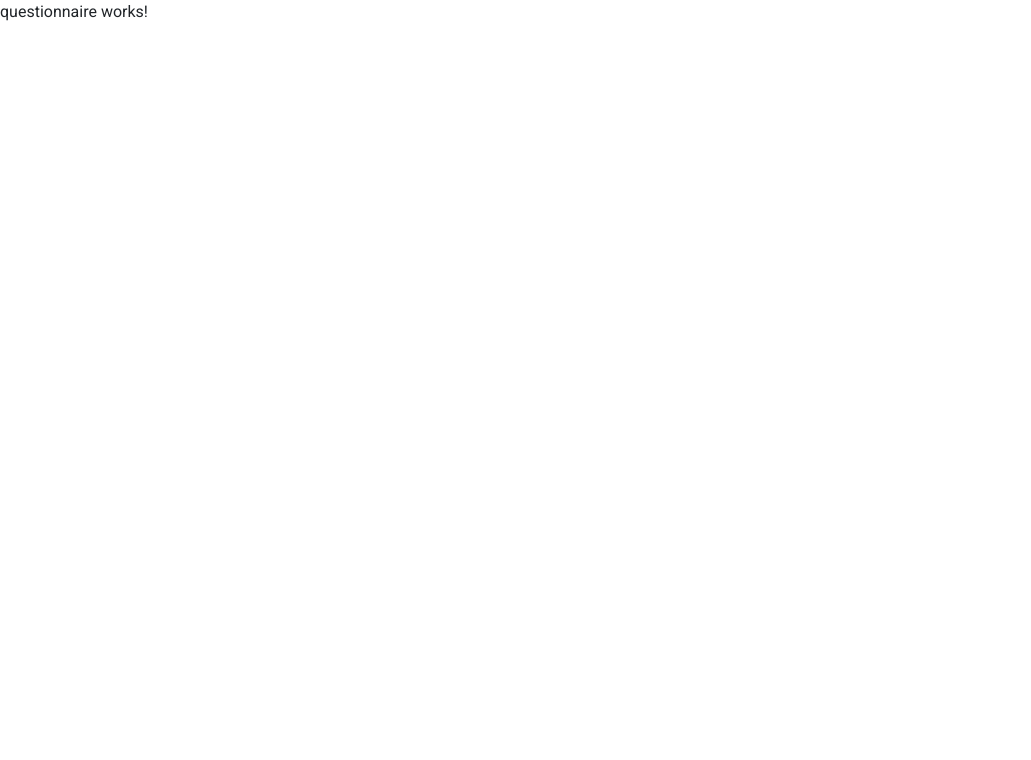
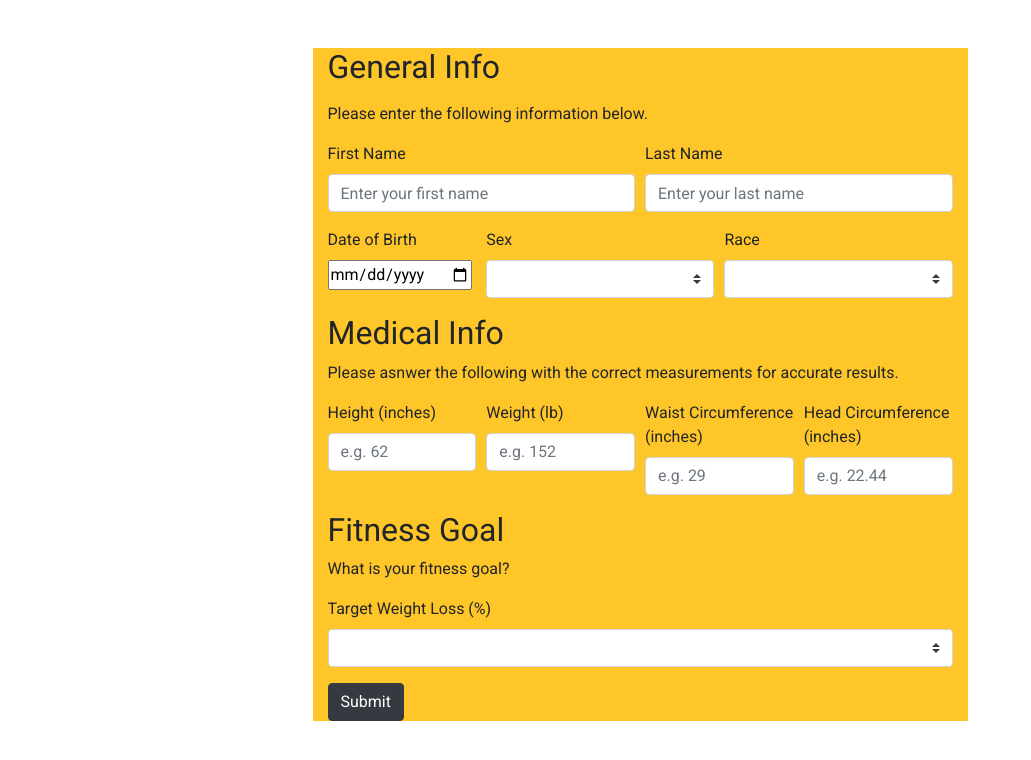
Before and after one commit to Desirdes/KSU-Step-Tracker-API, an Angular app in the folder ksu-wlt-app/: page /questionnaire in a window 1280 px wide. Shown: the top 760 px of the page, without its empty margins (0-1031 px from the left). Built offline with nearby package versions, Linux system fonts and the light colour scheme.

Commit message:
Created questionnaire page

```diff
--- a/ksu-wlt-app/src/app/app.module.ts
+++ b/ksu-wlt-app/src/app/app.module.ts
@@ -1,6 +1,7 @@
 import { NgModule } from '@angular/core';
 import { BrowserModule } from '@angular/platform-browser';
 import { RouterModule } from '@angular/router';
+import { ReactiveFormsModule } from '@angular/forms';
 
 import { AppRoutingModule } from './app-routing.module';
 import { AppComponent } from './app.component';
@@ -18,6 +19,7 @@ import { QuestionnaireComponent } from './questionnaire/questionnaire.component'
   imports: [
     BrowserModule,
     AppRoutingModule,
+    ReactiveFormsModule
   ],
   providers: [],
   bootstrap: [AppComponent]
--- a/ksu-wlt-app/src/app/questionnaire/questionnaire.component.css
+++ b/ksu-wlt-app/src/app/questionnaire/questionnaire.component.css
@@ -0,0 +1,5 @@
+form {
+    width: 100%;
+    background: #ffc629;
+    flex-wrap: wrap;
+}
--- a/ksu-wlt-app/src/app/questionnaire/questionnaire.component.html
+++ b/ksu-wlt-app/src/app/questionnaire/questionnaire.component.html
@@ -1 +1,99 @@
-<p>questionnaire works!</p>
+<div class="row justify-content-center my-5">
+<form class="col-lg-6" [formGroup]="questionnaireForm" ngSubmit="onSubmit()">
+    <h2 class="mb-3">General Info</h2>
+    <p>Please enter the following information below.</p>
+    <div class="form-row">
+        <div class="form-group col-md">
+            <label for="firstName">First Name</label>
+            <input type="text" class="form-control" id= "firstName" formControlName="firstName" placeholder="Enter your first name">
+        </div>
+            <div class="form-group col-md">
+            <label for="lastName">Last Name</label>
+            <input type="text" class="form-control" id= "lastName" formControlName="lastName" placeholder="Enter your last name">
+        </div>
+    </div>
+    <div class="form-row">
+        <div class="form-group col-sm-3">
+            <label for="dateOfBirth">Date of Birth</label>
+            <input type="date" id="dateOfBirth" formControlName="dateOfBirth" name="dateOfBirth">
+        </div>
+        <div class="form-group col-sm">
+            <label for="sex">Sex</label>
+            <select class="custom-select" id="sex" formControlName="sex">
+                <option selected>Choose...</option>
+                <option value="1">Male</option>
+                <option value="2">Female</option>
+            </select>
+        </div>
+        <div class="form-group col-sm">
+            <label for="race">Race</label>
+            <select class="custom-select" id="race" formControlName="race">
+                <option selected>Choose...</option>
+                <option value="1">Black or African American</option>
+                <option value="2">White</option>
+                <option value="3">American Indian or Alaskan Native</option>
+                <option value="4">Asian</option>
+                <option value="5">Native Hawaiian or Other Pacific Islander</option>
+            </select>
+        </div>
+    </div>
+    <h2>Medical Info</h2>
+    <p>Please asnwer the following with the correct measurements for accurate results.</p>
+    <div class="form-row">
+        <div class="form-group col-sm">
+            <label for="height">Height (inches)</label>
+            <input type="text" class="form-control" formControlName="height" id= "height" placeholder="e.g. 62">
+        </div>
+        <div class="form-group col-sm">
+            <label for="weight">Weight (lb)</label>
+            <input type="text" class="form-control" formControlName="weight" id= "weight" placeholder="e.g. 152">
+        </div>
+        <div class="form-group col-sm">
+            <label for="waistCircumference">Waist Circumference (inches)</label>
+            <input type="text" class="form-control" formControlName="waistCircumference"  id= "waistCircumference" placeholder="e.g. 29">
+        </div>
+        <div class="form-group col-sm">
+            <label for="headCircumference">Head Circumference (inches)</label>
+            <input type="text" class="form-control" formControlName="headCircumference" id= "headCircumference" placeholder="e.g. 22.44">
+        </div>
+    </div>
+    <h2>Fitness Goal</h2>
+    <p>What is your fitness goal?</p>
+    <div class="form-row">
+        <div class="form-group col-sm">
+            <label for="targetWeightLoss">Target Weight Loss (%)</label>
+            <select class="custom-select" id="targetWeightLoss" formControlName="targetWeightLoss">
+                <option selected>Choose...</option>
+                <option value="1">5%</option>
+                <option value="2">6%</option>
+                <option value="3">7%</option>
+                <option value="4">8%</option>
+                <option value="5">9%</option>
+                <option value="6">10%</option>
+            </select>
+        </div>
+    </div>
+    <button class="btn btn-dark" type="submit" [disabled]="!questionnaireForm.valid">Submit</button>
+</form>
+</div>
+
+<script>
+    function bodyFat() {
+        var currentwWight = parseInt(document.getElementById("weight"));
+        var currentWaist = parseInt(document.getElementById("waist"));
+        var height = parseInt(document.getElementById("height"));
+        var bodyFat = (currentWeight / ((Math.pow(height, 2)))) * 703;
+        console.log("Your body fat is " + bodyFat);
+    }
+
+    function targetWeight(weight) {
+        var targetWeightLoss = parseInt(document.getElementById("targetWeightLoss"));
+        var targetWeight = currentWeight - targetWeightLoss;
+        console.log("Your target weight is " + targetWeight);
+    }
+
+    //Power Regression Equation for step count
+    function stepCount() {
+
+    }
+</script>
--- a/ksu-wlt-app/src/app/questionnaire/questionnaire.component.ts
+++ b/ksu-wlt-app/src/app/questionnaire/questionnaire.component.ts
@@ -1,4 +1,5 @@
 import { Component } from '@angular/core';
+import { FormGroup, FormControl } from '@angular/forms';
 
 @Component({
   selector: 'app-questionnaire',
@@ -6,5 +7,22 @@ import { Component } from '@angular/core';
   styleUrls: ['./questionnaire.component.css']
 })
 export class QuestionnaireComponent {
+  questionnaireForm = new FormGroup({
+    firstName: new FormControl(''),
+    lastName: new FormControl(''),
+    age: new FormControl(''),
+    dateOfBirth: new FormControl(''),
+    sex: new FormControl(''),
+    race: new FormControl(''),
+    height: new FormControl(''),
+    weight: new FormControl(''),
+    waistCircumference: new FormControl(''),
+    headCircumference: new FormControl(''),
+    targetWeightLoss: new FormControl('')
+})
+}
 
-}
+/*onSubmit() {
+  // TODO: Use EventEmitter with form value
+  this.router.navigateByUrl('');
+}*/
```
